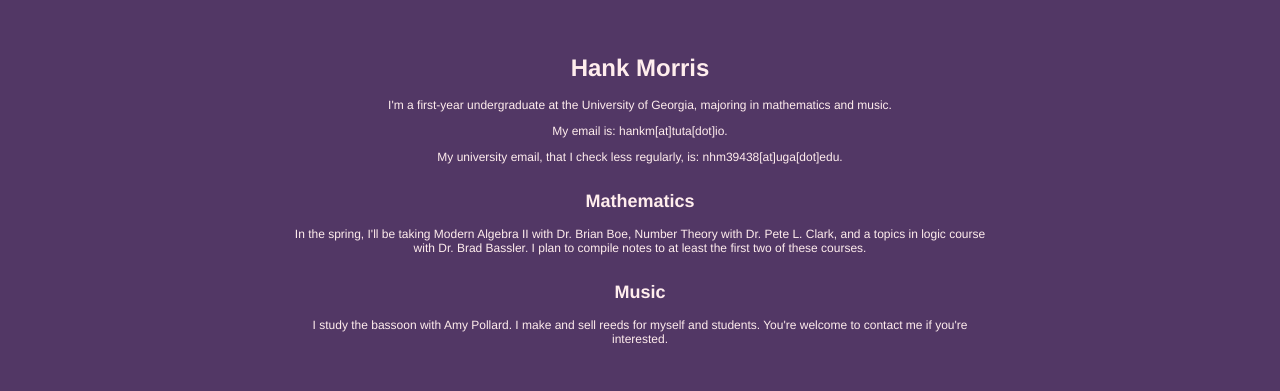
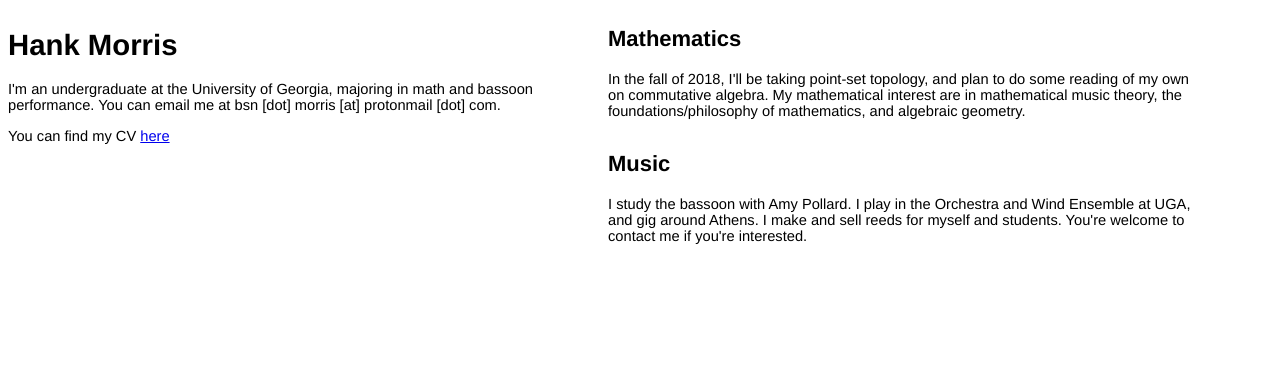
Before and after one commit to hank8bank/hank8bank.github.io, a plain HTML site: page index.html in a window 1280 px wide. Drawn offline with Linux system fonts and the light colour scheme.

Commit message:
update for fall

```diff
--- a/index.html
+++ b/index.html
@@ -1,25 +1,29 @@
 <!DOCTYPE html>
 <html>
-<head><link rel="stylesheet" type="text/css" href="style.css" media="screen" /></head>
+<head><link rel="stylesheet" type="text/css" href="style.css" media="screen" />
+<meta http-equiv="Content-Type" content="text/html; charset=UTF-8">
+<meta name="description" value="Personal webpage of Hank Morris">
+<meta name="author" value="Hank Morris">
+<meta name="keywords" content="math,mathematics,georgia,music, undergraduate,student,algebraic,geometry">
+</head>
 <body>
-	<center>
-		<table style="width: 569px; margin-left: auto; margin-right: auto; cellspacing="5" cellpadding="5" border="0">
+
+		<div style="width: 600px; float: left">
 			<tbody>
 				<h1>Hank Morris</h1>
-				<p> I'm a first-year undergraduate at the University of Georgia, majoring in mathematics and music. </p>
-				<p> My email is: hankm[at]tuta[dot]io.</p>
-				<p> My university email, that I check less regularly, is: nhm39438[at]uga[dot]edu.</p>
+				<p> I'm an undergraduate at the University of Georgia, majoring in math and bassoon performance. You can email me at bsn [dot] morris [at] protonmail [dot] com.
+				<p> You can find my CV <a href="https://mega.nz/#!vTw2yazB!ot3cMd4E1jiHEtm9iK6SgNroLMseqkDxW3psQFapOtI">here</a></p>
 			</tbody>
-		</table>
-		<table>
+		</div>
+		<div style="width: 600px; float: left">
 			<h2>Mathematics</h2>
-			<p>In the spring, I'll be taking Modern Algebra II with Dr. Brian Boe, Number Theory with Dr. Pete L. Clark, and a topics in logic course with Dr. Brad Bassler. I plan to compile notes to at least the first two of these courses.</p>
-		</table>
-		<table>
+			<p> In the fall of 2018, I'll be taking point-set topology, and plan to do some reading of my own on commutative algebra. My mathematical interest are in mathematical music theory, the foundations/philosophy of mathematics, and algebraic geometry.</p>
+		</div>
+		<div style="width: 600px; float: left">
 			<h2>Music</h2>
-			<p>I study the bassoon with Amy Pollard. I make and sell reeds for myself and students. You're welcome to contact me if you're interested.</p>
-		</table>
+			<p>I study the bassoon with Amy Pollard. I play in the Orchestra and Wind Ensemble at UGA, and gig around Athens. I make and sell reeds for myself and students. You're welcome to contact me if you're interested.</p>
+		</div>
 
-	</center>
+
 </body>
 </html>
--- a/style.css
+++ b/style.css
@@ -1,19 +1,7 @@
 body
 {
     font-family: 'Helvetica', 'Arial', sans-serif;
-    color: #FFEDED;
-    font-size: 9pt;
-    background-color: #523765;
-    width: 700px;
-    text-align: center;
-    padding: 30px 0;
-    margin-left: auto;
-    margin-right: auto;
+
+    font-size: 11pt;
 
 }
-::selection {
-    background-color: #b0bc98;
-    color: #b0bc98;}
-::-moz-selection {
-    background-color: #b0bc98;
-    color: #fff;}
```
